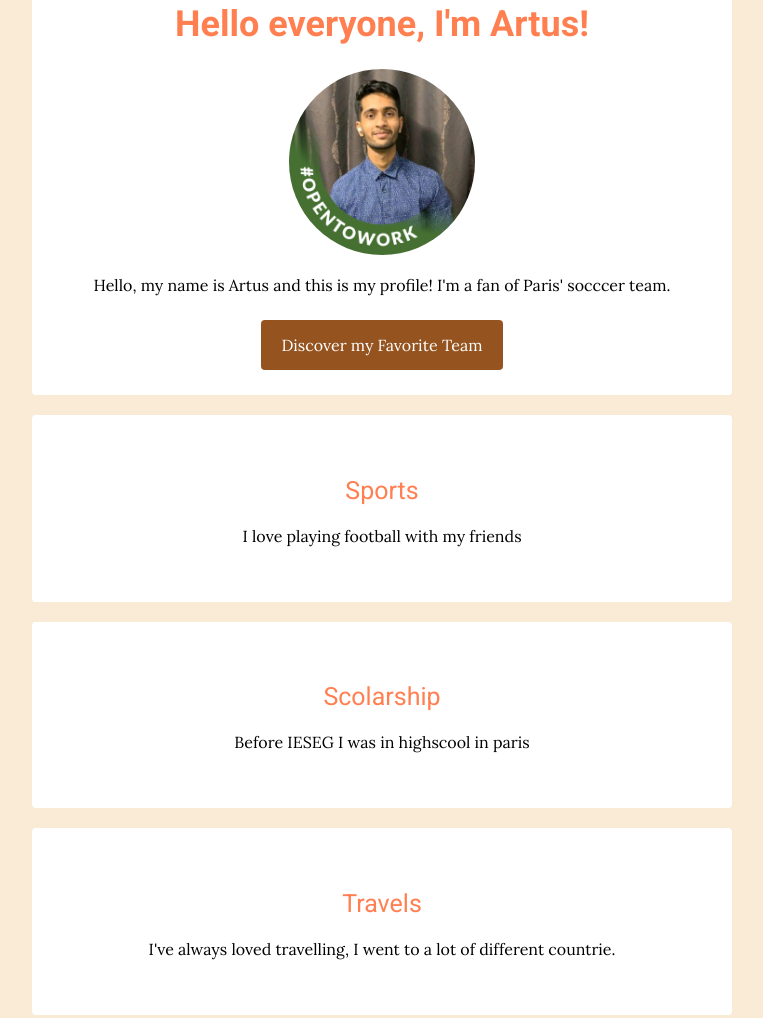
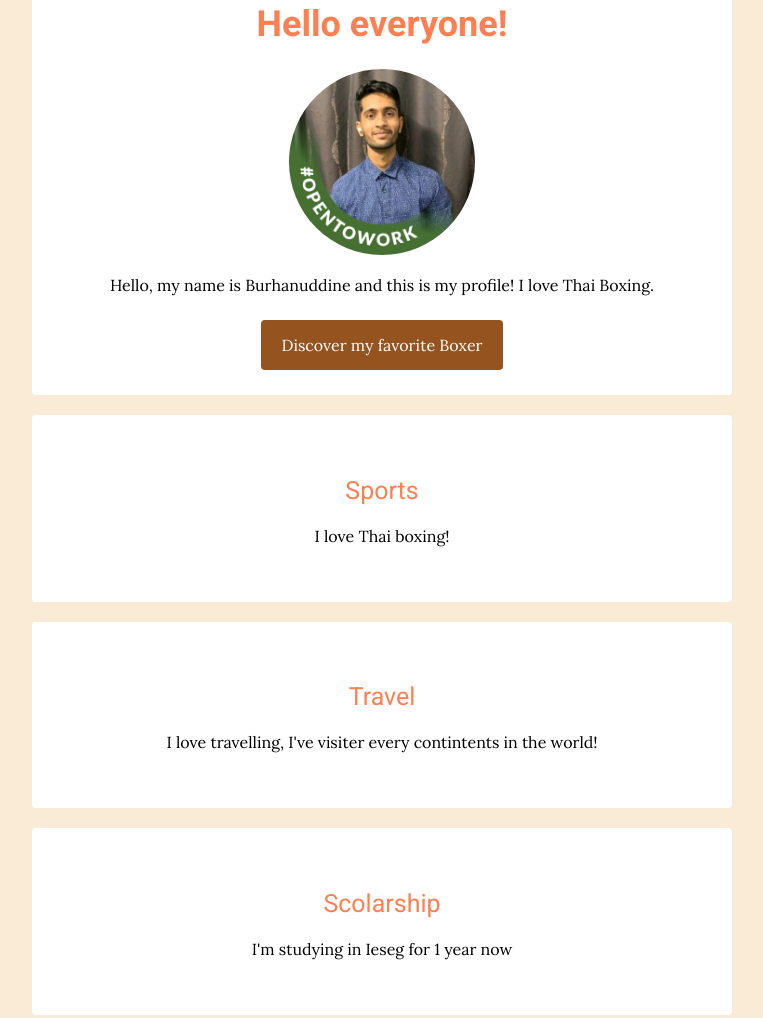
Before and after one commit to burhanuddine-keish/my-profile, a plain HTML site: page index.html in a window 1280 px wide. Shown: the part 101-1119 px from the top of the page, without its empty margins (258-1021 px from the left). Drawn offline with Linux system fonts and the light colour scheme.

Commit message:
Update index.html

```diff
--- a/index.html
+++ b/index.html
@@ -1,8 +1,8 @@
  <!DOCTYPE html>
 <html>
   <head>
-<title>Artus's profile</title>
-<meta name="description" content="This is the profile of Artus">
+<title>Burhanuddine's profile</title>
+<meta name="description" content="This is the profile of Burhanuddine">
 <meta charset="utf-8">
 <script src="https://kit.fontawesome.com/a949d5b5a3.js" crossorigin="anonymous"></script>
 <link href="https://fonts.googleapis.com/css2?family=Lora:wght@400;700&family=Roboto:wght@300;400;500;700;900&display=swap" rel="stylesheet">
@@ -12,52 +12,50 @@
 
 <div class="container">
 <div class="card-white" id="introduction">
-    <h1>Hello everyone, I'm Artus!</h1>
+    <h1>Hello everyone!</h1>
   <img src="images/photo-profile.jpg" class="img-circle" height="45%" width="30%" alt="photo-profile">
   <p>
-Hello, my name is Artus and this is my profile! I'm a fan of Paris' socccer team.</p>
-  <a href="https://www.psg.fr" target="_blank" class="btn-blue"> Discover my Favorite Team</a>
+Hello, my name is Burhanuddine and this is my profile! I love Thai Boxing.</p>
+  <a href="https://fr.wikipedia.org/wiki/Muay-tha%C3%AF" target="_blank" class="btn-blue">Discover my favorite Boxer</a>
 </div>
 <div class="card-white">
         <h2>Sports</h2>
         <p>
-          I love playing football with my friends
+          I love Thai boxing!
         </p>
         </div>
 <div class="card-white">
-    <h2>Scolarship</h2>
+    <h2>Travel</h2>
       <p>
-        Before IESEG I was in highscool in paris
+        I love travelling, I've visiter every contintents in the world!
       </p>
       </div>
       <div class="card-white">
-      <h2>Travels</h2>
+      <h2>Scolarship</h2>
       <p>
-      I've always loved travelling, I went to a lot of different countrie.
+      I'm studying in Ieseg for 1 year now
       </p>
     </div>
       <div class="card-white">
       <h2>Follow Me</h2>
     <ul class="list-inline">
       <li>
-      <a href="https://www.linkedin.com/in/théo-martin-95a877217/"target="_blank">
+      <a href="https://www.linkedin.com/in/burhanuddine-keish/"target="_blank">
       <i class="fab fa-linkedin"></i>
       </a>
       </li>
       <li>
-      <a href="https://www.facebook.com/profile.php?id=100007329317235"target="_blank">
+      <a href="https://www.facebook.com/bourhan.k"target="_blank">
       <i class="fab fa-facebook-square"></i>
       </a>
       </li>
       <li>
-      <a href="https://www.instagram.com/artus_rv/"target="_blank">
+      <a href="https://www.instagram.com/bourhan_keish/"target="_blank">
       <i class="fab fa-instagram-square"></i>
       </a>
       </li>
     </ul>
     </div>
     </div>
-
-
   </body>
 </html>
```
